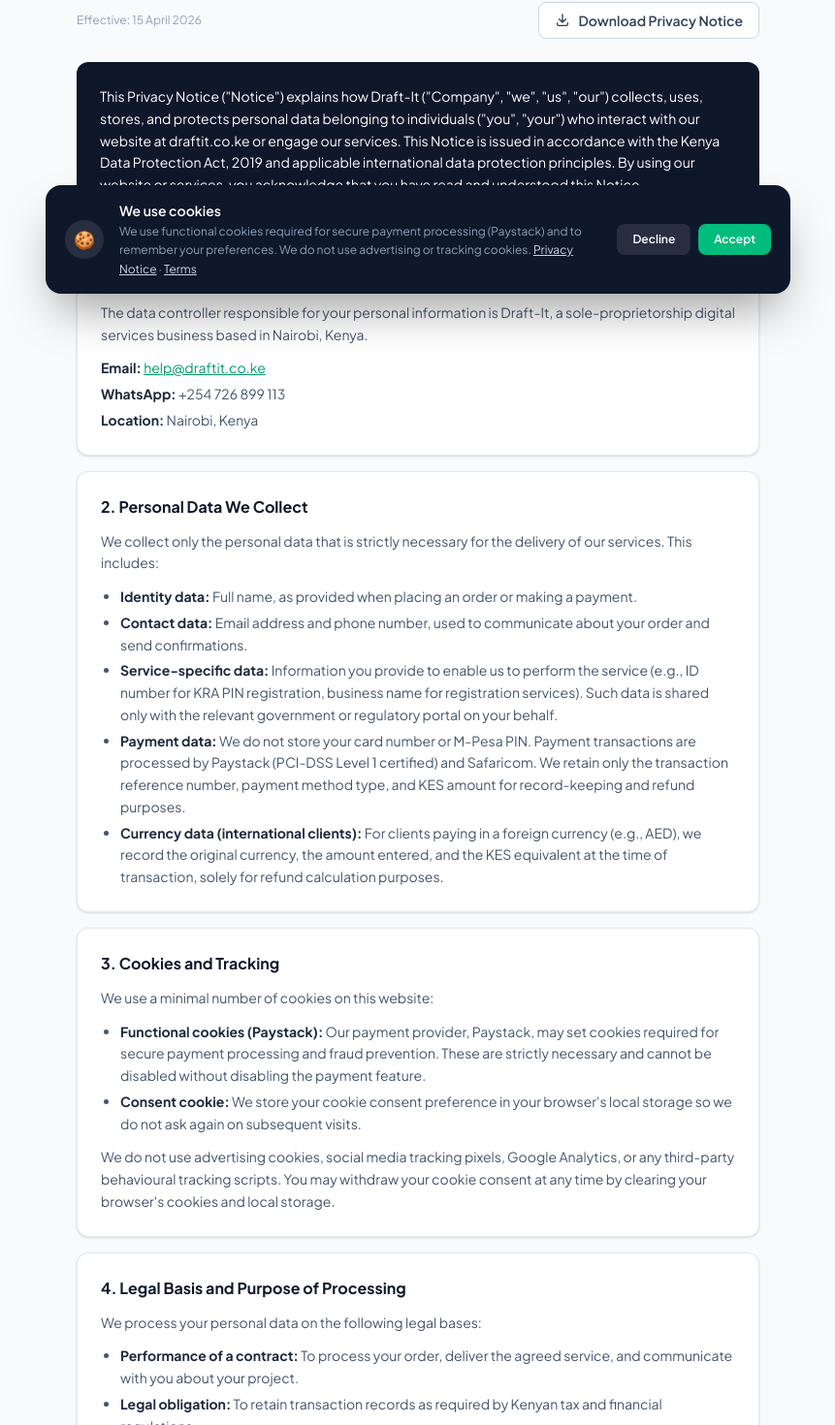
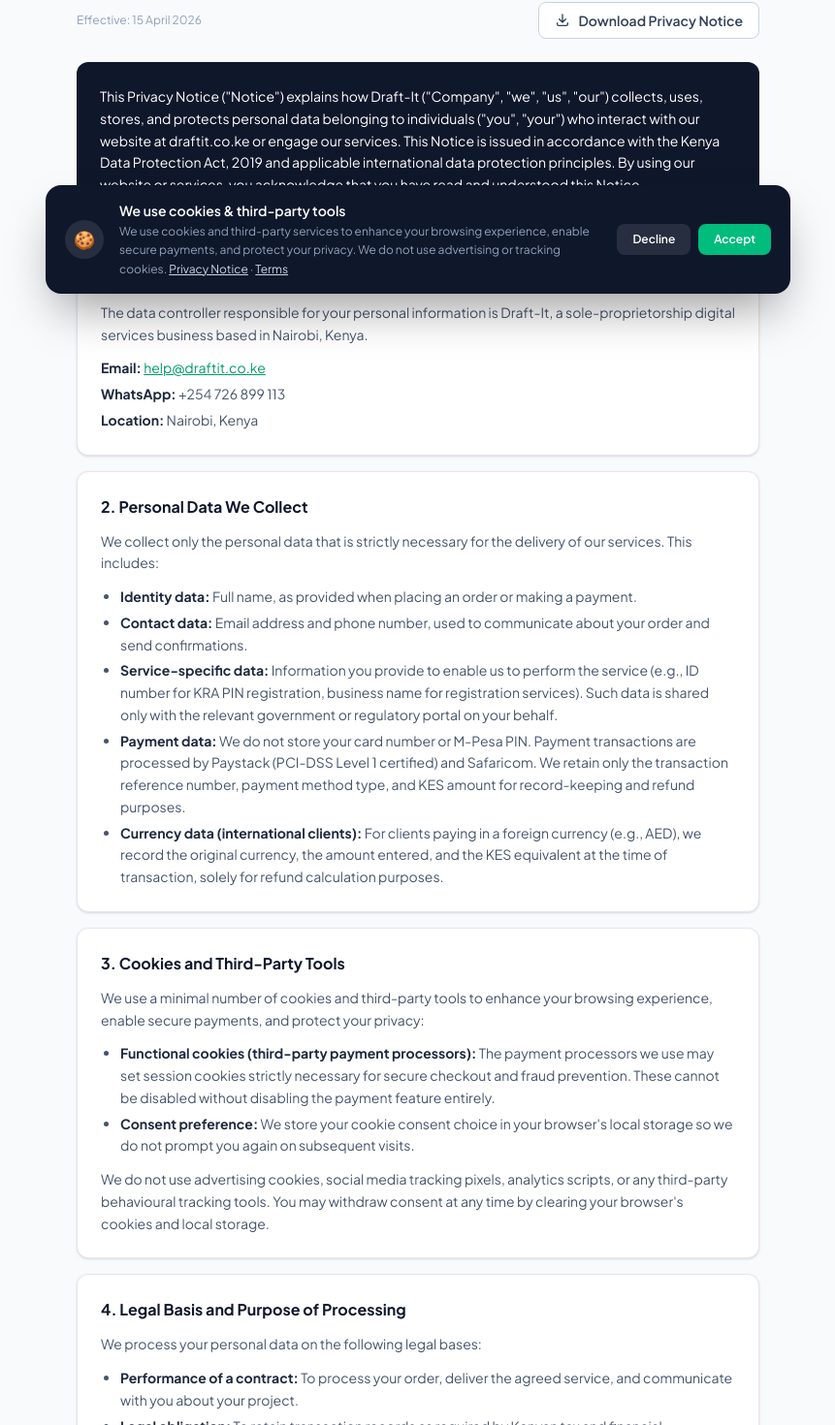
Before and after one commit to GibsonWaheire/DealKe, a React (Vite) app in the folder frontend/: page /privacy in a window 1280 px wide. Shown: the part 473-1943 px from the top of the page at 97% size, without its empty margins (209-1070 px from the left). Built offline with nearby package versions, Linux system fonts and the light colour scheme; no server answers.

Commit message:
Generalise cookie wording — remove Paystack-specific refs, use third-party tools language

```diff
--- a/frontend/src/components/CookieBanner.jsx
+++ b/frontend/src/components/CookieBanner.jsx
@@ -34,10 +34,10 @@ export default function CookieBanner() {
 
         {/* Text */}
         <div className="flex-1 min-w-0">
-          <p className="font-semibold text-sm mb-0.5">We use cookies</p>
+          <p className="font-semibold text-sm mb-0.5">We use cookies &amp; third-party tools</p>
           <p className="text-slate-400 text-xs leading-relaxed">
-            We use functional cookies required for secure payment processing (Paystack) and to
-            remember your preferences. We do not use advertising or tracking cookies.{' '}
+            We use cookies and third-party services to enhance your browsing experience, enable
+            secure payments, and protect your privacy. We do not use advertising or tracking cookies.{' '}
             <Link to="/privacy" className="underline text-slate-300 hover:text-white transition-colors">
               Privacy Notice
             </Link>
--- a/frontend/src/pages/PrivacyPolicy.jsx
+++ b/frontend/src/pages/PrivacyPolicy.jsx
@@ -94,27 +94,28 @@ export default function PrivacyPolicy() {
               </ul>
             </Section>
 
-            <Section title="3. Cookies and Tracking">
+            <Section title="3. Cookies and Third-Party Tools">
               <p>
-                We use a minimal number of cookies on this website:
+                We use a minimal number of cookies and third-party tools to enhance your browsing
+                experience, enable secure payments, and protect your privacy:
               </p>
               <ul className="list-disc pl-5 space-y-1">
                 <li>
-                  <strong className="text-slate-800">Functional cookies (Paystack):</strong> Our
-                  payment provider, Paystack, may set cookies required for secure payment processing
-                  and fraud prevention. These are strictly necessary and cannot be disabled without
-                  disabling the payment feature.
+                  <strong className="text-slate-800">Functional cookies (third-party payment processors):</strong>{' '}
+                  The payment processors we use may set session cookies strictly necessary for secure
+                  checkout and fraud prevention. These cannot be disabled without disabling the payment
+                  feature entirely.
                 </li>
                 <li>
-                  <strong className="text-slate-800">Consent cookie:</strong> We store your cookie
-                  consent preference in your browser's local storage so we do not ask again on
+                  <strong className="text-slate-800">Consent preference:</strong> We store your cookie
+                  consent choice in your browser's local storage so we do not prompt you again on
                   subsequent visits.
                 </li>
               </ul>
               <p>
-                We do not use advertising cookies, social media tracking pixels, Google Analytics,
-                or any third-party behavioural tracking scripts. You may withdraw your cookie consent
-                at any time by clearing your browser's cookies and local storage.
+                We do not use advertising cookies, social media tracking pixels, analytics scripts,
+                or any third-party behavioural tracking tools. You may withdraw consent at any time
+                by clearing your browser's cookies and local storage.
               </p>
             </Section>
 
--- a/frontend/src/pages/TermsOfService.jsx
+++ b/frontend/src/pages/TermsOfService.jsx
@@ -191,13 +191,13 @@ export default function TermsOfService() {
               </p>
             </Section>
 
-            <Section title="9. Cookies and Tracking">
+            <Section title="9. Cookies and Third-Party Tools">
               <p>
-                This website uses limited functional cookies necessary for the operation of our payment
-                provider (Paystack) and to remember your cookie consent preference. We do not use
-                advertising cookies or third-party tracking scripts for marketing purposes. By accepting
-                our cookie notice, you consent to the use of these functional cookies. You may withdraw
-                consent at any time by clearing your browser cookies. See our{' '}
+                This website uses cookies and third-party tools to enhance your browsing experience,
+                enable secure payments, and protect your privacy. We do not use advertising cookies
+                or behavioural tracking scripts. By accepting our cookie notice, you consent to the
+                use of these functional cookies. You may withdraw consent at any time by clearing your
+                browser cookies and local storage. See our{' '}
                 <a href="/privacy" className="text-emerald-600 underline">Privacy Notice</a> for full details.
               </p>
             </Section>
```
